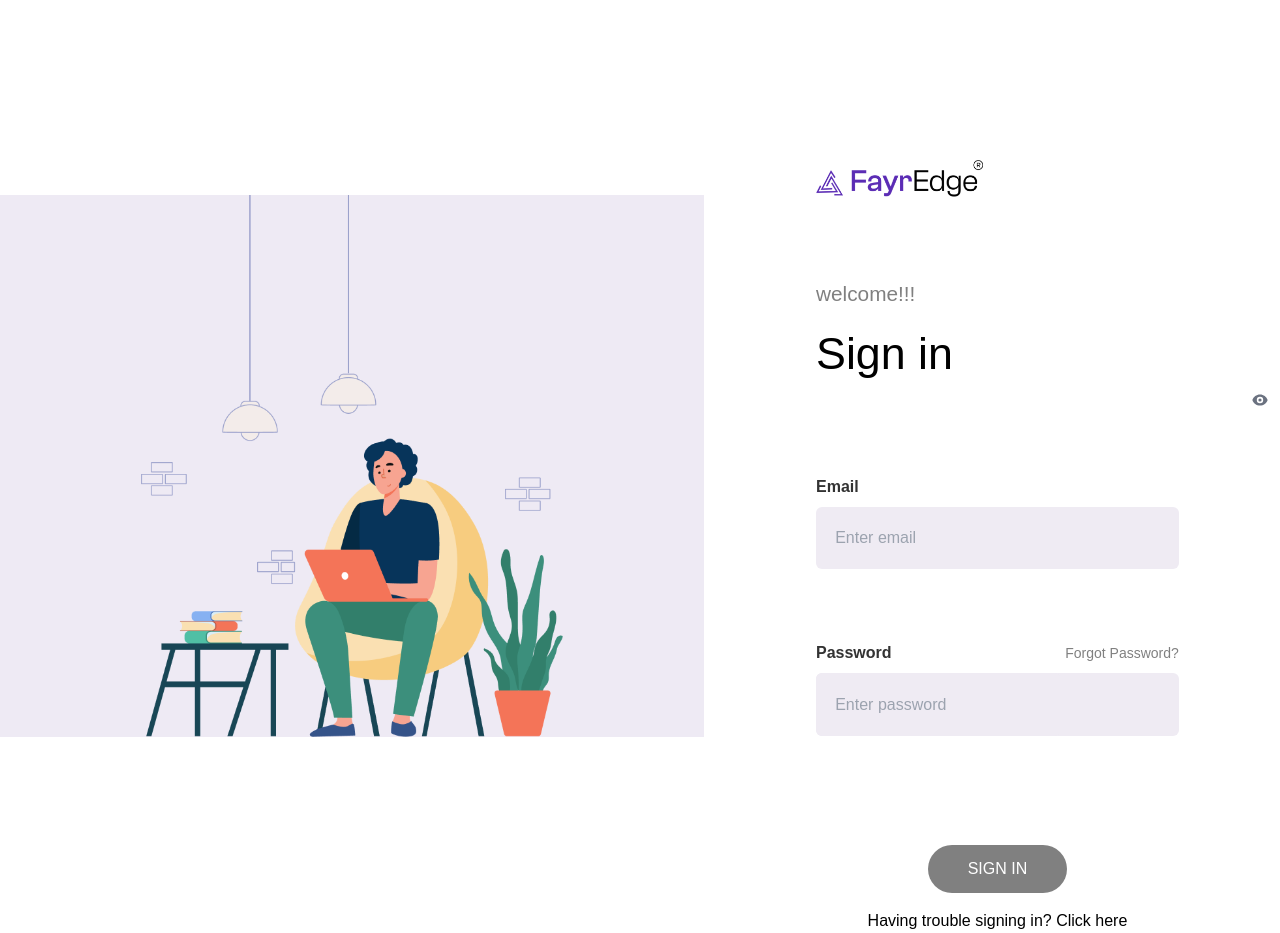
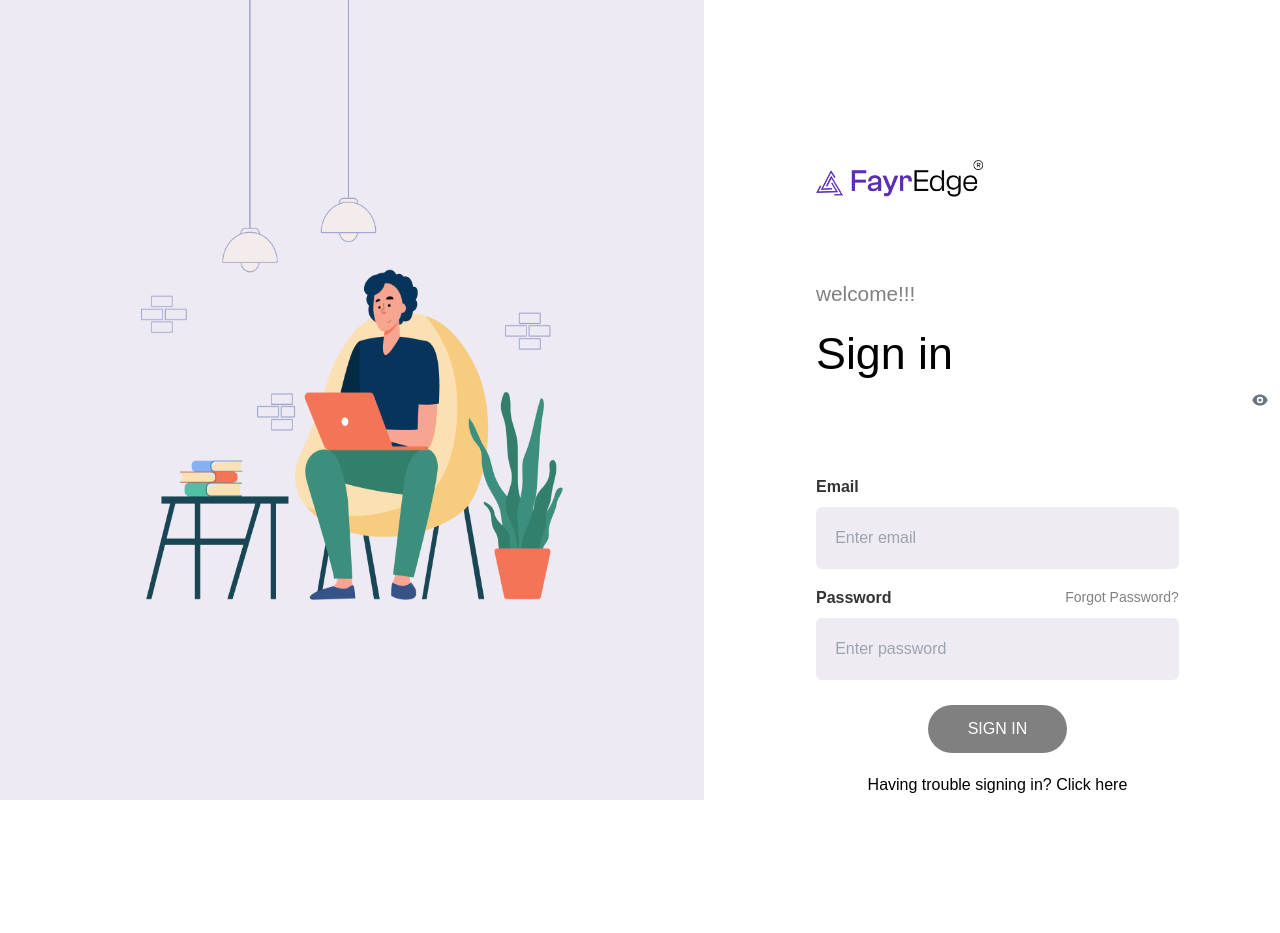
Before and after one commit to mridul45/fayredge, a React (Vite) app: page / in a window 1280 px wide. Built offline with nearby package versions, Linux system fonts and the light colour scheme.

Commit message:
app route

```diff
--- a/src/App.css
+++ b/src/App.css
@@ -1,4 +1,3 @@
-.app{
-  width: 100vw;
-  height: 100vh;
+.app {
+  @apply w-full h-screen;
 }
--- a/src/App.jsx
+++ b/src/App.jsx
@@ -1,6 +1,7 @@
 import { BrowserRouter as Router, Routes, Route } from "react-router-dom";
 import Home from "./Components/Home";
 import Login from "./Components/Login";
+import "./App.css";
 
 function App() {
   return (
--- a/src/Css/Components/Home.css
+++ b/src/Css/Components/Home.css
@@ -5,7 +5,7 @@
   @apply w-2/12 h-full border-r-2 border-gray-300 p-3 flex flex-col justify-start items-center gap-5;
 }
 .h-side-img {
-  @apply px-2 py-4;
+  @apply px-2 py-4 w-44 h-14;
 }
 .h-side-outer {
   @apply mt-10 flex flex-col gap-3;
```
